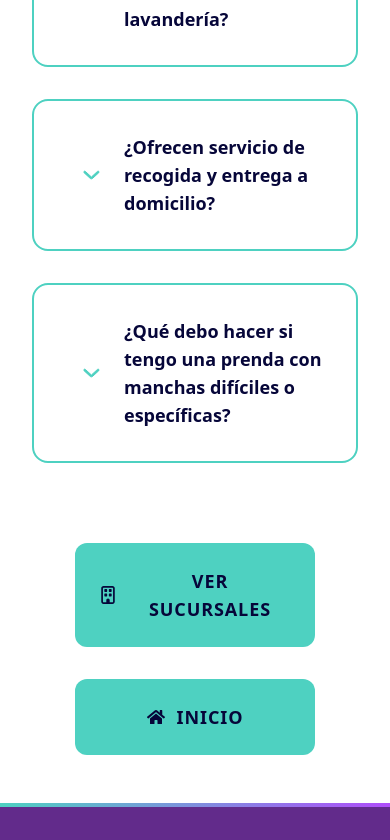
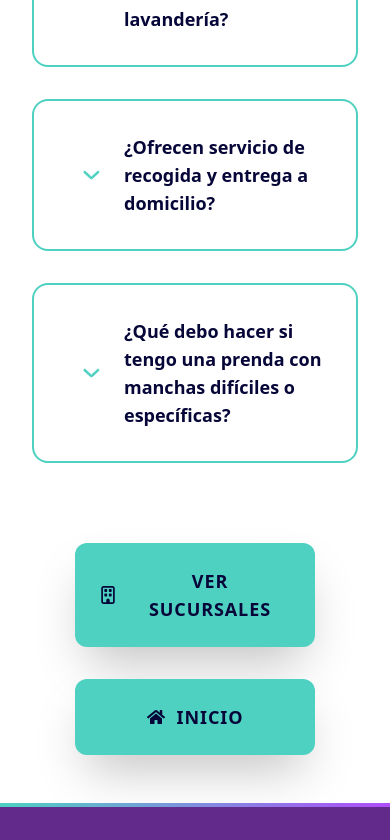
Before and after one commit to dspwebstudiomx/easylav-react, a React (Vite) app: page /preguntas-frecuentes in a window 390 px wide. Shown: the part 1157-1997 px from the top of the page. Built offline with nearby package versions, Linux system fonts and the light colour scheme; no server answers.

Commit message:
refactor: mejora la presentación visual de los componentes Button, Modal, PageLayout, Navbar y NavLinksMobile

```diff
--- a/src/components/buttons/Button.jsx
+++ b/src/components/buttons/Button.jsx
@@ -31,7 +31,7 @@ const Button = ({
 
   // Define los estilos base
   let baseStyles =
-    'flex items-center justify-center min-h-[60px] text-lg xl:text-lg px-6 py-6 font-semibold rounded-xl uppercase text-balance tracking-wider sm:tracking-normal transition ease-in-out delay-150 flex gap-3 z-50';
+    'flex items-center justify-center min-h-[60px] text-lg xl:text-lg px-6 py-6 font-semibold rounded-xl uppercase text-balance tracking-wider sm:tracking-normal transition ease-in-out delay-150 flex gap-3 z-50 shadow-2xl';
 
   // Define los estilos específicos para cada variante
   let variantStyles = '';
--- a/src/components/contacto/Modal.jsx
+++ b/src/components/contacto/Modal.jsx
@@ -4,9 +4,9 @@ const Modal = ({ children, height, width, className, gap }) => {
   return (
     <div
       id="modal"
-      className="fixed inset-0 animate__animated animate__fadeIn animate__slow grid place-items-center mt-20 w-[100vw] mx-auto z-[999]">
-      <div id="modal-overlay" className="fixed inset-0 bg-dark opacity-80 z-40"></div>
-      <div id="modal-window" className={`${height} ${width} z-50 overflow-y-auto flex flex-col ${className} ${gap}`}>
+      className="fixed inset-0 animate__animated animate__fadeIn animate__slow grid place-items-center mt-20 w-[100vw] mx-auto z-[997]">
+      <div id="modal-overlay" className="fixed inset-0 bg-dark opacity-80 z-50"></div>
+      <div id="modal-window" className={`${height} ${width} z-[997] overflow-y-auto flex flex-col ${className} ${gap}`}>
         {children}
       </div>
     </div>
--- a/src/components/layout/PageLayout.jsx
+++ b/src/components/layout/PageLayout.jsx
@@ -20,7 +20,7 @@ const PageLayout = ({ children, id }) => {
   return (
     <>
       <Header />
-      <main id={id} className="dark:bg-dark md:mt-[80px] lg:mt-0 xl:mt-0">
+      <main id={id} className="dark:bg-dark min-h-[55vh]">
         <Section>
           <Container className="">{children}</Container>
         </Section>
--- a/src/components/templates/Header/navbar/Navbar.jsx
+++ b/src/components/templates/Header/navbar/Navbar.jsx
@@ -43,7 +43,7 @@ const Navbar = () => {
 
   return (
     <>
-      <nav id="nav" className={`fixed sm:relative xl:fixed top-0 left-0 w-full z-50 bg-light shadow-md ${height}`}>
+      <nav id="nav" className={`fixed sm:relative xl:fixed top-0 left-0 w-full z-20 bg-light shadow-md ${height}`}>
         <Container className="bg-light">
           <div className={`flex sm:flex-col items-center justify-center w-full ${height} gap-2 px-6 xl:px-0`}>
             <div className={`flex flex-row items-center justify-between w-full ${height} gap-6 `}>
--- a/src/components/templates/Header/navbar/components/NavLinksMobile.jsx
+++ b/src/components/templates/Header/navbar/components/NavLinksMobile.jsx
@@ -7,7 +7,7 @@ import { NavHashLink } from 'react-router-hash-link';
 
 const NavLinksMobile = ({ onLinkClick }) => {
   return (
-    <div className="animate__animated animate__fadeInDown absolute left-0 top-[104px] z-0 flex h-[95vh] w-full flex-col items-center justify-start overflow-hidden border-t-4 border-t-primary bg-primary dark:bg-secondary_dark px-8">
+    <div className="animate__animated animate__fadeInDown absolute left-0 top-[104px] z-10 flex h-[95vh] w-full flex-col items-center justify-start overflow-hidden border-t-4 border-t-primary bg-primary dark:bg-secondary_dark px-8">
       <ul id="navlinks-mobile" className="grid w-full grid-cols-2 gap-3 px-2 py-8 place-content-center">
         {navLinksSections.map((navlink) => {
           return (
```
